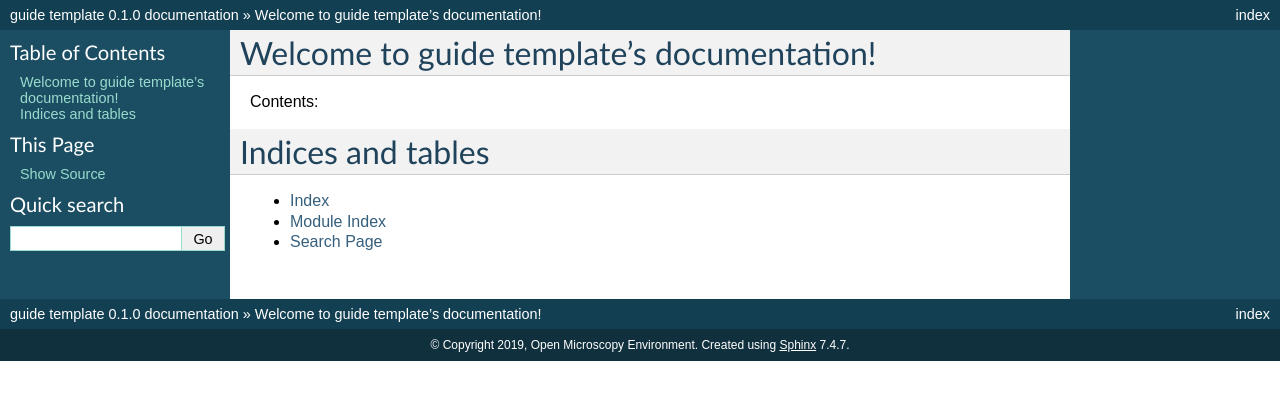
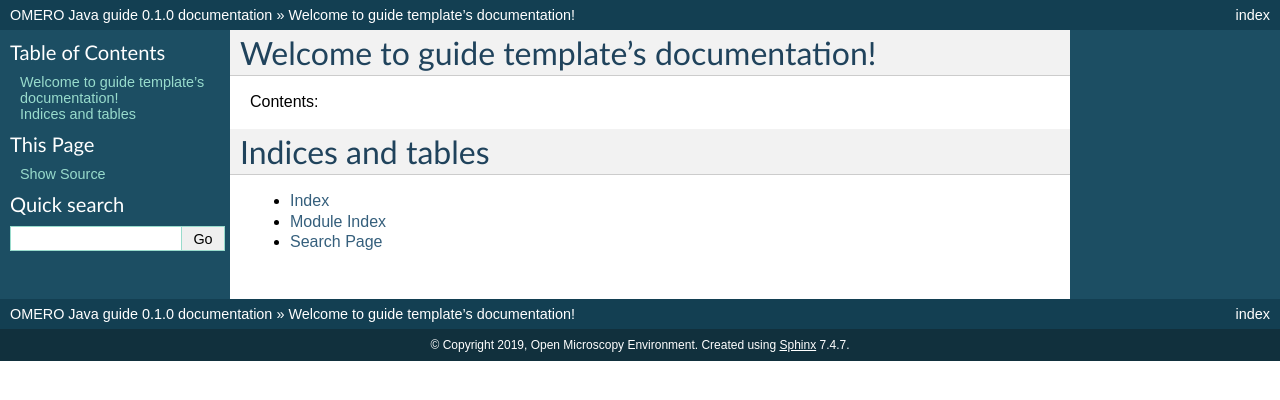
Before and after one commit to ome/omero-guide-java, a Sphinx documentation site: the page built from docs/index.rst, in a window 1280 px wide. Shown: the top 400 px of the page. Built offline with Sphinx 7.4.7, drawn with Linux system fonts in a browser that asks for light colours.

Commit message:
update project name

```diff
--- a/docs/conf.py
+++ b/docs/conf.py
@@ -49,7 +49,7 @@ source_suffix = '.rst'
 master_doc = 'index'
 
 # General information about the project.
-project = u'guide template'
+project = u'OMERO Java guide'
 copyright = u'2019, Open Microscopy Environment'
 
 # The version info for the project you're documenting, acts as replacement for
```
